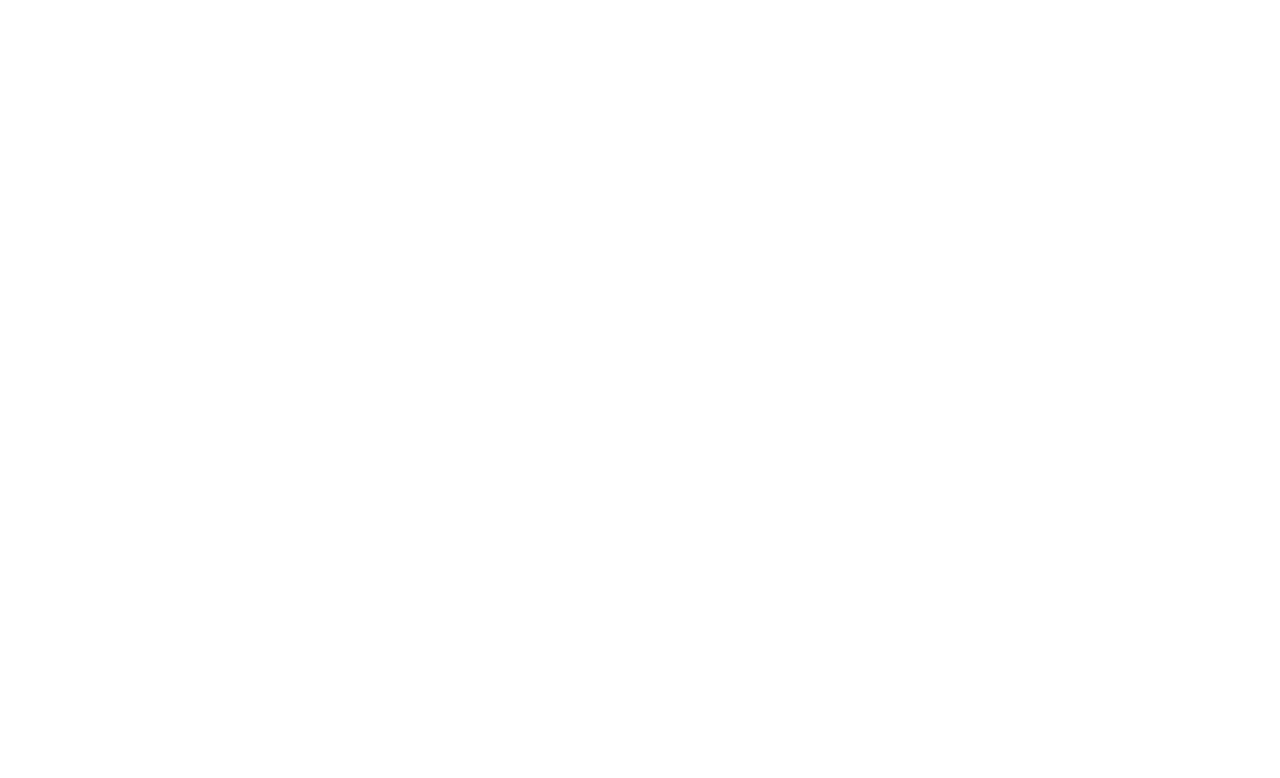
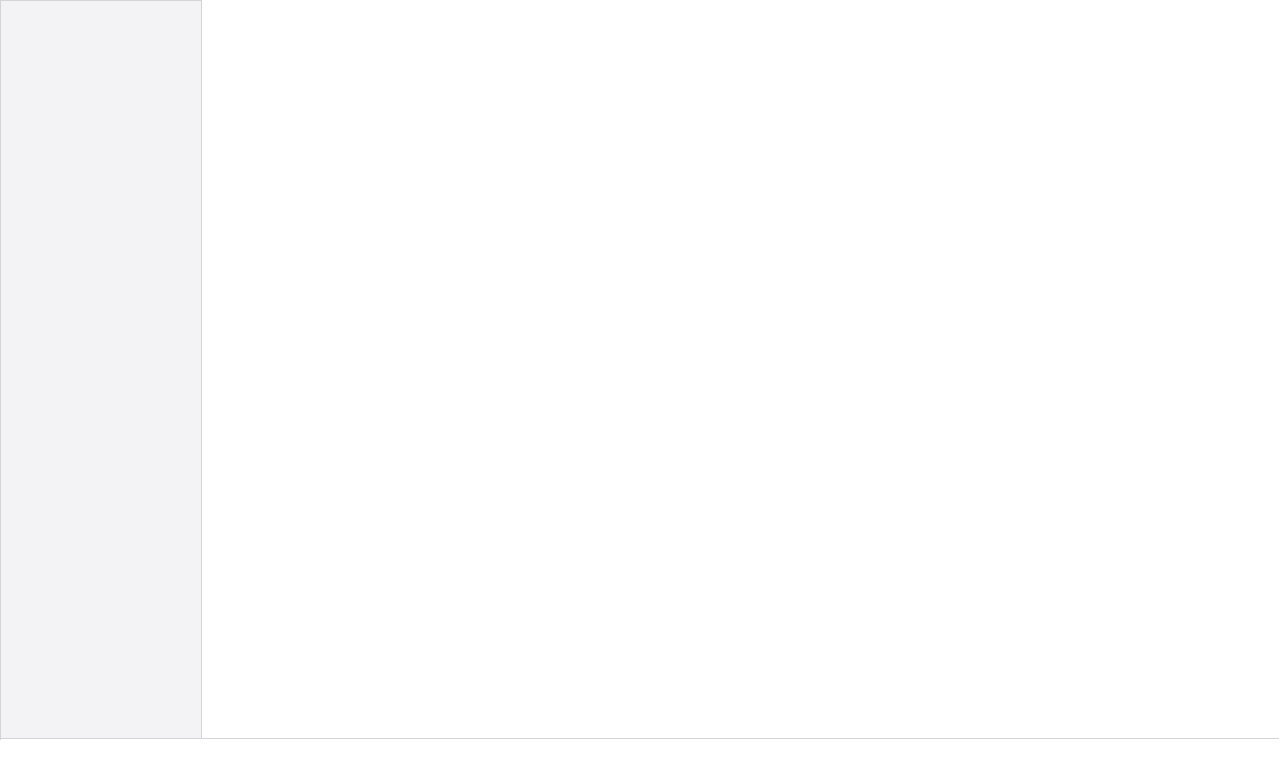
Before and after one commit to bhoold/html5lab, a Vue app in the folder vuedemo/musicapp/: page / in a window 1280 px wide. Shown: the top 778 px of the page. Built offline with nearby package versions, Linux system fonts and the light colour scheme.

Commit message:
修改布局结构

```diff
--- a/vuedemo/musicapp/src/main.js
+++ b/vuedemo/musicapp/src/main.js
@@ -1,7 +1,10 @@
 // The Vue build version to load with the `import` command
 // (runtime-only or standalone) has been set in webpack.base.conf with an alias.
+import '../src/font/iconfont.css'
+
 import Vue from 'vue'
 import Layout from './page/Layout'
+
 
 Vue.config.productionTip = false
 
--- a/vuedemo/musicapp/src/page/Layout.vue
+++ b/vuedemo/musicapp/src/page/Layout.vue
@@ -2,8 +2,7 @@
   <div id="app">
     <div id="main">
       <div id="menu">
-      <i class="el-icon-arrow-down"></i>
-      <i class="iconfont icon-search"></i>
+
       </div>
       <div id="content"></div>
     </div>
@@ -36,12 +35,30 @@
   height: 100%;
 }
 body {
-    margin: 0;
-    font-size: 1rem;
-    font-family: "Helvetica Neue",Helvetica,"PingFang SC","Hiragino Sans GB","Microsoft YaHei","微软雅黑",Arial,sans-serif;
+  margin: 0;
+  font-size: 1rem;
+  font-family: "Helvetica Neue",Helvetica,"PingFang SC","Hiragino Sans GB","Microsoft YaHei","微软雅黑",Arial,sans-serif;
 }
-#app{
-
+#main{
+  display: flex;
+  height: calc(100% - 60px);
 }
-
+#menu{
+  position: relative;
+  background: #f3f3f5;
+  width: 200px;
+  border: 1px solid #d3d3d8;
+}
+#content{
+  flex: 1;
+}
+#playerMin{
+  position: fixed;
+  left: 1px;
+  bottom: 1px;
+  right: 1px;
+  height: 60px;
+  border-top: 1px solid #d3d3d8;
+  background: #fff;
+}
 </style>
```
